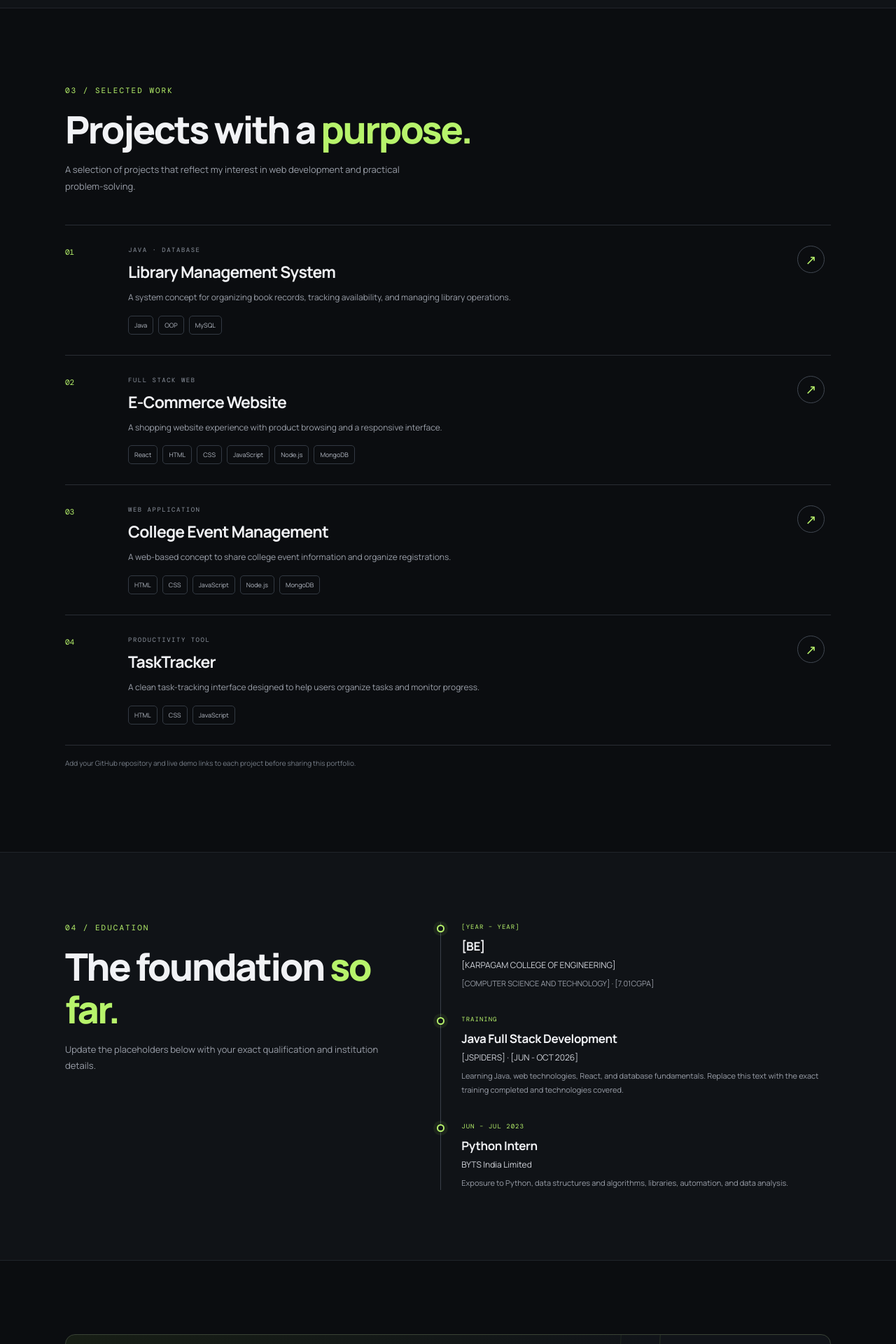
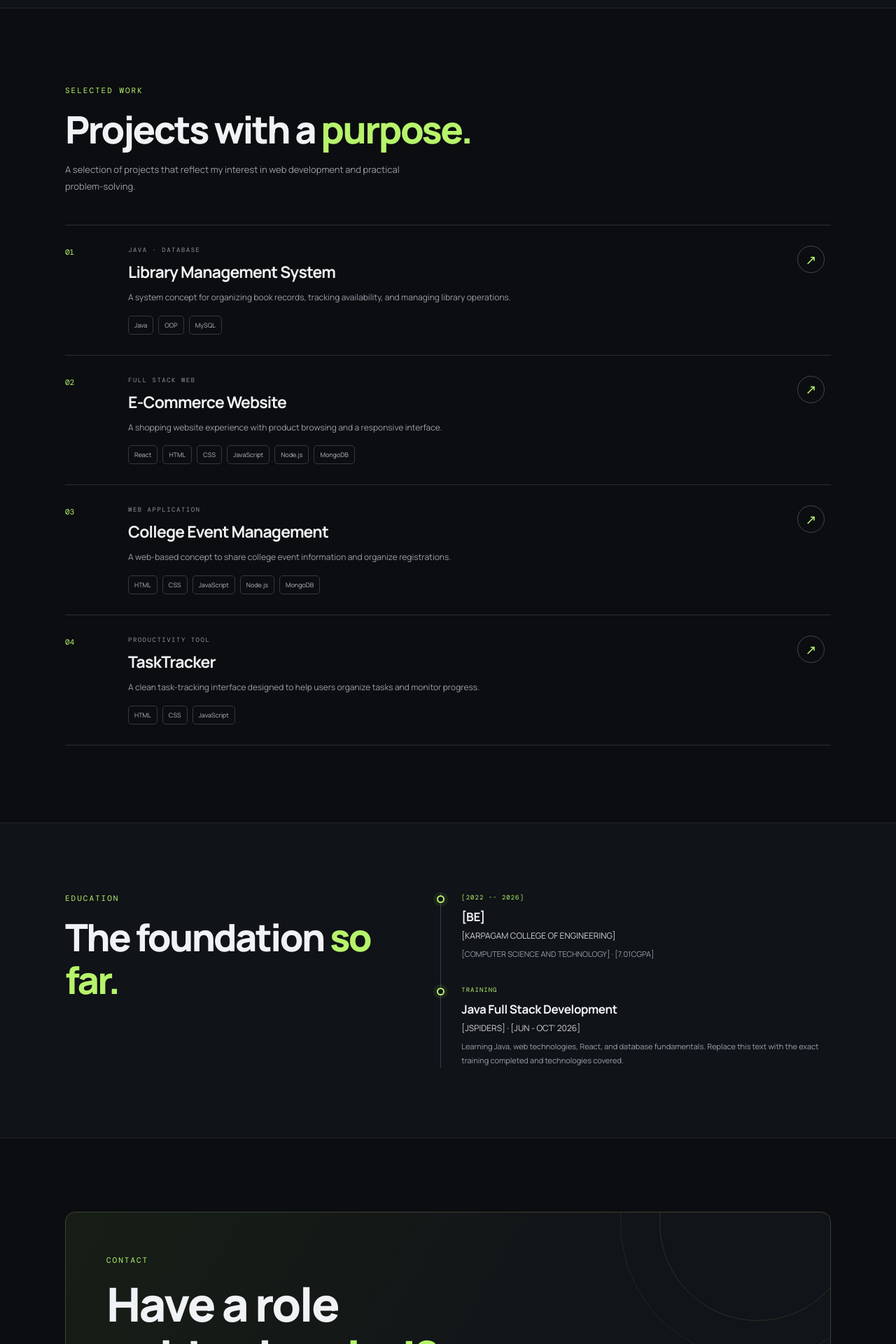
Before and after one commit to someshwaran-8531/Somesh-portfolio, a React (Vite) app: page / in a window 1280 px wide. Shown: the part 2280-4200 px from the top of the page at 70% size. Built offline with nearby package versions, Linux system fonts and the light colour scheme.

Commit message:
Update App.jsx

```diff
--- a/src/App.jsx
+++ b/src/App.jsx
@@ -137,7 +137,7 @@ function App() {
 
         <section className="skills-section" id="skills">
           <div className="section-wrap">
-            <SectionHeading eyebrow="02 / TOOLKIT" title={<>Skills I’m <span>building with.</span></>} description="A growing toolkit for creating useful, maintainable applications." />
+            <SectionHeading eyebrow="TOOLKIT" title={<>Skills I’m <span>building with.</span></>} description="A growing toolkit for creating useful, maintainable applications." />
             <div className="skills-grid">
               {skills.map((group, index) => (
                 <article className="skill-card" key={group.title}>
@@ -152,7 +152,7 @@ function App() {
         </section>
 
         <section className="section-wrap projects-section" id="projects">
-          <SectionHeading eyebrow="03 / SELECTED WORK" title={<>Projects with a <span>purpose.</span></>} description="A selection of projects that reflect my interest in web development and practical problem-solving." />
+          <SectionHeading eyebrow="SELECTED WORK" title={<>Projects with a <span>purpose.</span></>} description="A selection of projects that reflect my interest in web development and practical problem-solving." />
           <div className="projects-list">
             {projects.map((project) => (
               <article className="project-row" key={project.number}>
@@ -167,18 +167,18 @@ function App() {
               </article>
             ))}
           </div>
-          <p className="project-footnote">Add your GitHub repository and live demo links to each project before sharing this portfolio.</p>
+
         </section>
 
         <section className="education-section" id="education">
           <div className="section-wrap education-grid">
             <div>
-              <SectionHeading eyebrow="04 / EDUCATION" title={<>The foundation <span>so far.</span></>} description="Update the placeholders below with your exact qualification and institution details." />
+              <SectionHeading eyebrow="EDUCATION" title={<>The foundation <span>so far.</span></>}  />
             </div>
             <div className="timeline">
               <article className="timeline-item">
                 <span className="timeline-dot"></span>
-                <p className="timeline-date">[YEAR – YEAR]</p>
+                <p className="timeline-date">[2022 -- 2026]</p>
                 <h3>[BE]</h3>
                 <p className="timeline-place">[KARPAGAM COLLEGE OF ENGINEERING]</p>
                 <p className="timeline-detail">[COMPUTER SCIENCE AND TECHNOLOGY] · [7.01CGPA]</p>
@@ -187,16 +187,10 @@ function App() {
                 <span className="timeline-dot"></span>
                 <p className="timeline-date">TRAINING </p>
                 <h3>Java Full Stack Development</h3>
-                <p className="timeline-place">[JSPIDERS] · [JUN - OCT 2026]</p>
+                <p className="timeline-place">[JSPIDERS] · [JUN - OCT' 2026]</p>
                 <p className="timeline-detail">Learning Java, web technologies, React, and database fundamentals. Replace this text with the exact training completed and technologies covered.</p>
               </article>
-              <article className="timeline-item">
-                <span className="timeline-dot"></span>
-                <p className="timeline-date">JUN – JUL 2023</p>
-                <h3>Python Intern</h3>
-                <p className="timeline-place">BYTS India Limited</p>
-                <p className="timeline-detail">Exposure to Python, data structures and algorithms, libraries, automation, and data analysis.</p>
-              </article>
+
             </div>
           </div>
         </section>
@@ -204,7 +198,7 @@ function App() {
         <section className="section-wrap contact-section" id="contact">
           <div className="contact-panel">
             <div className="contact-orbit orbit-one"></div><div className="contact-orbit orbit-two"></div>
-            <p className="eyebrow">05 / CONTACT</p>
+            <p className="eyebrow">CONTACT</p>
             <h2>Have a role<br />or idea in <span>mind?</span></h2>
             <p className="contact-copy">I’m open to entry-level software development opportunities and conversations about building useful products.</p>
             <div className="contact-actions">
@@ -219,7 +213,7 @@ function App() {
 
       <footer className="footer section-wrap">
         <a className="brand footer-brand" href="#home"><span className="brand-mark">S<span>.</span></span><span className="brand-name">SOMESH<span>WARAN</span></span></a>
-        <p>Designed with curiosity. Built with React.</p>
+
         <a href="#home" className="back-top">BACK TO TOP ↑</a>
         <div className="footer-bottom"><span>© {new Date().getFullYear()} Somesh Waran</span><span>JAVA FULL STACK DEVELOPER · FRESHER</span></div>
       </footer>
```
